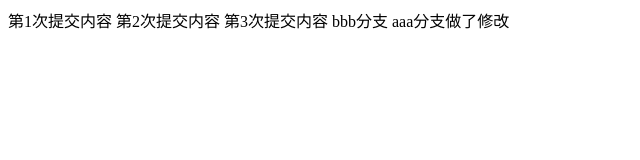
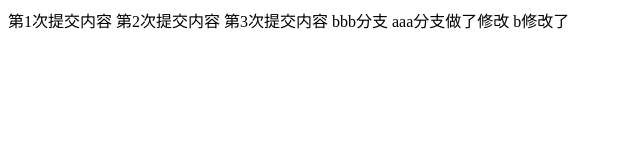
Before and after one commit to LSR2017081166/git2, a plain HTML site: page index.html in a window 1280 px wide. Shown: the full height of the page, 0-640 px from the left. Drawn offline with Linux system fonts and the light colour scheme.

Commit message:
b修改了

```diff
--- a/index.html
+++ b/index.html
@@ -11,5 +11,6 @@
     第3次提交内容
     bbb分支
     aaa分支做了修改
+    b修改了
 </body>
 </html>
```
